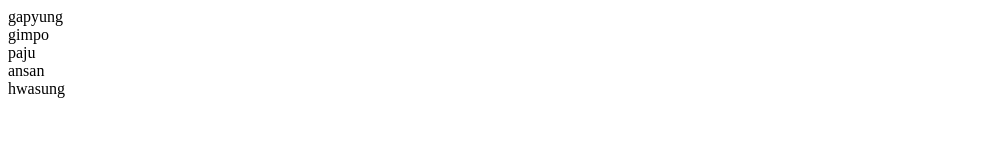
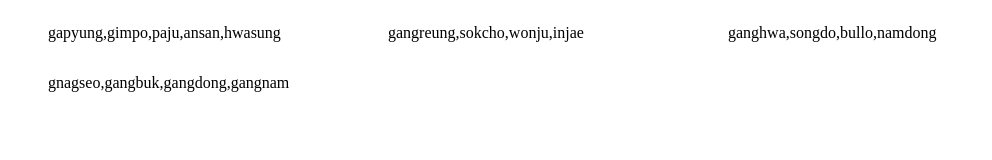
Before and after one commit to shohom38/codingtest, a plain HTML site: page html/keyValue.html in a window 1280 px wide. Shown: the whole page, without its empty margins (0-992 px from the left). Drawn offline with Linux system fonts and the light colour scheme.

Commit message:
keys method #9

```diff
--- a/css/keyValue.css
+++ b/css/keyValue.css
@@ -6,3 +6,17 @@ a {
 li {
     list-style: none;
 }
+
+#listWrap > ul {
+    width: 300px;
+}
+
+#listWrap::after {
+    content: '';
+    display: block;
+    clear: both;
+}
+
+#listWrap > ul {
+    float: left;
+}
--- a/js/keyValue.js
+++ b/js/keyValue.js
@@ -7,12 +7,30 @@ var pention = {
 
 console.log(pention.gyunggi[0]);
 
+// console.log(Object.keys(pention));
+
+var pentionKeys = Object.keys(pention);
+var pentionslist = pentionKeys[''];
+console.log(pentionKeys);
+
+var values = pention['gyunggi'];
+
+// var pentions = function pentionlist(elem) {
+//     for (var i = 0; i < pentionslist.length; i++) {
+//         document.getElementById
+//     }
+// }
+
+console.log(values);
+
 var gyunggiList = pention.gyunggi;
+
+const pentionList = [pention.gyunggi, pention.gangwon, pention.incheon, pention.seoul];
 
 // var pentionList1 = document.getElementById('listWrap').innerHTML = '<li>' + '<a href=#>' + gyunggiList[i] + '</a>' + '</li>';
 
-gyunggiList.forEach(myFunction);
+pentionList.forEach(myFunction);
 
 function myFunction(elem) {
-    document.getElementById('listWrap').innerHTML += '<li>' + '<a href="#">' + elem + '</a>' + '</li>';
+    document.getElementById('listWrap').innerHTML += '<ul>' + elem + '</ul>';
 }
```
